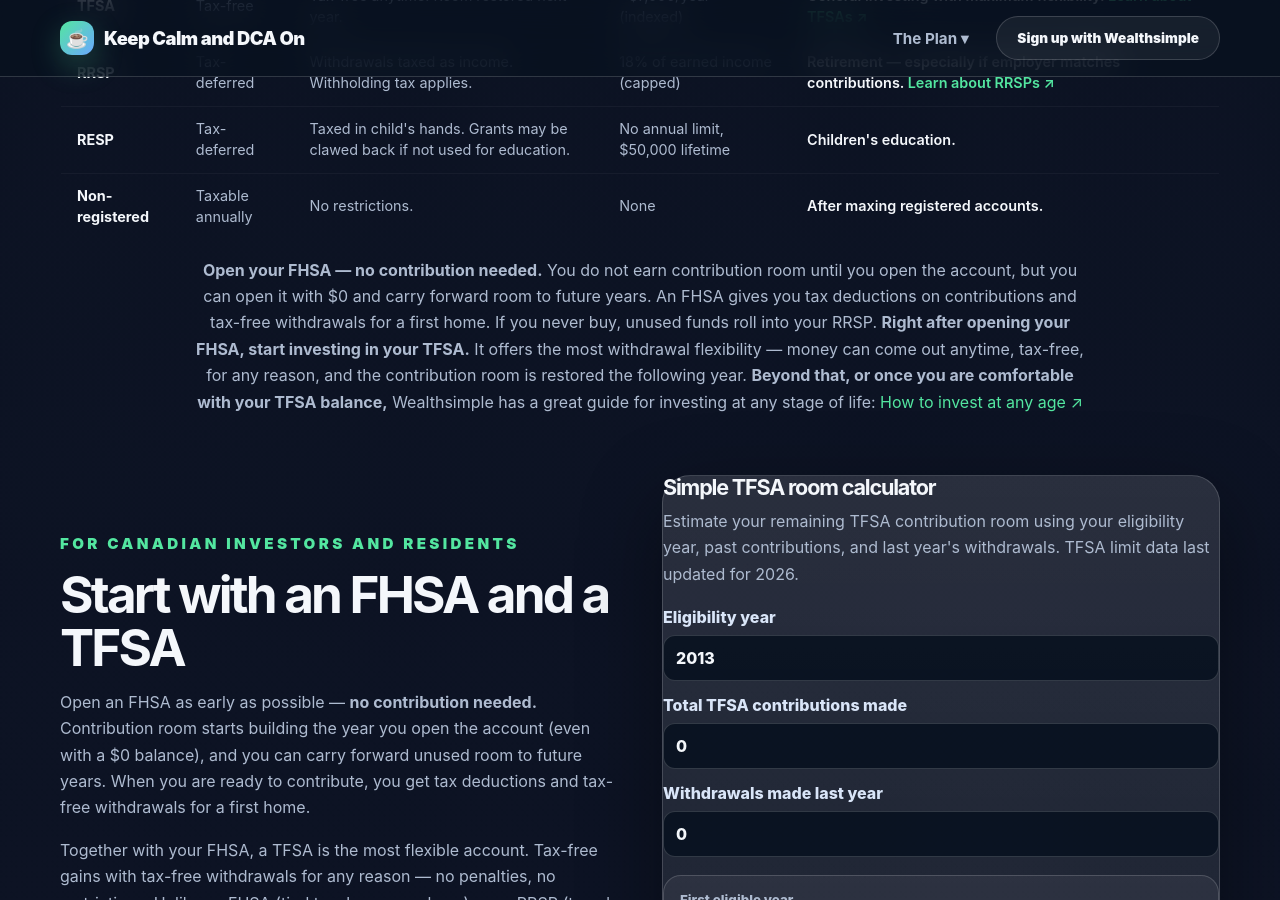
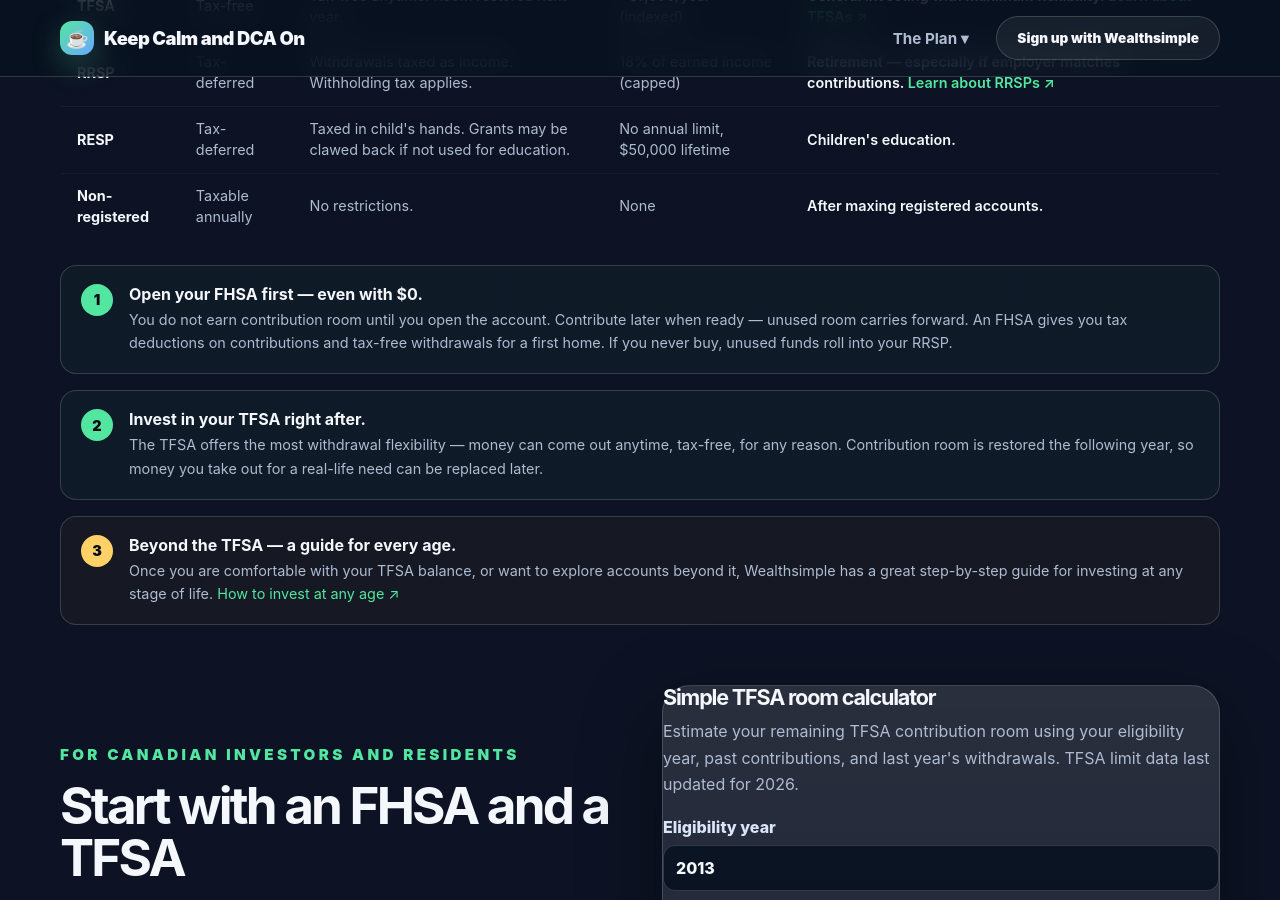
Before and after one commit to thestamp/dcathedip, a Jekyll site: the page built from index.html, in a window 1280 px wide and 900 px high, scrolled down 8007 px. Built offline with Jekyll 4.4.1, drawn with Linux system fonts in a browser that asks for light colours.

Commit message:
Break account priority paragraph into 3 scannable step panels
1. Open FHSA first (even /usr/bin/bash)
2. Invest in TFSA right after (most flexibility)
3. Beyond TFSA → Wealthsimple age guide

Numbered circles + tinted cards, green for steps 1-2,
gold for step 3. Much easier to scan than the old wall of text.

```diff
--- a/index.html
+++ b/index.html
@@ -387,7 +387,29 @@
           </tbody>
         </table>
       </div>
-      <p class="calculator-note center-note" style="margin-top:16px"><strong>Open your FHSA — no contribution needed.</strong> You do not earn contribution room until you open the account, but you can open it with $0 and carry forward room to future years. An FHSA gives you tax deductions on contributions and tax-free withdrawals for a first home. If you never buy, unused funds roll into your RRSP. <strong>Right after opening your FHSA, start investing in your TFSA.</strong> It offers the most withdrawal flexibility — money can come out anytime, tax-free, for any reason, and the contribution room is restored the following year. <strong>Beyond that, or once you are comfortable with your TFSA balance,</strong> Wealthsimple has a great guide for investing at any stage of life: <a href="https://www.wealthsimple.com/en-ca/learn/how-to-invest-any-age#how_to_invest_in_your_30s_and_early_40s" target="_blank" rel="nofollow noopener" style="color:var(--green);">How to invest at any age ↗</a></p>
+      <div class="account-priority-steps" style="margin-top:24px; display:grid; gap:16px;">
+        <div style="display:flex; gap:16px; align-items:flex-start; padding:18px 20px; border:1px solid var(--border); border-radius:16px; background:rgba(83,230,160,0.04);">
+          <span style="flex-shrink:0; width:32px; height:32px; display:flex; align-items:center; justify-content:center; background:var(--green); color:#0a0a14; border-radius:50%; font-weight:900; font-size:0.9rem;">1</span>
+          <div>
+            <strong style="font-size:1rem;">Open your FHSA first — even with $0.</strong>
+            <p style="margin:4px 0 0; font-size:0.9rem; color:var(--muted);">You do not earn contribution room until you open the account. Contribute later when ready — unused room carries forward. An FHSA gives you tax deductions on contributions and tax-free withdrawals for a first home. If you never buy, unused funds roll into your RRSP.</p>
+          </div>
+        </div>
+        <div style="display:flex; gap:16px; align-items:flex-start; padding:18px 20px; border:1px solid var(--border); border-radius:16px; background:rgba(83,230,160,0.04);">
+          <span style="flex-shrink:0; width:32px; height:32px; display:flex; align-items:center; justify-content:center; background:var(--green); color:#0a0a14; border-radius:50%; font-weight:900; font-size:0.9rem;">2</span>
+          <div>
+            <strong style="font-size:1rem;">Invest in your TFSA right after.</strong>
+            <p style="margin:4px 0 0; font-size:0.9rem; color:var(--muted);">The TFSA offers the most withdrawal flexibility — money can come out anytime, tax-free, for any reason. Contribution room is restored the following year, so money you take out for a real-life need can be replaced later.</p>
+          </div>
+        </div>
+        <div style="display:flex; gap:16px; align-items:flex-start; padding:18px 20px; border:1px solid var(--border); border-radius:16px; background:rgba(245,179,66,0.04);">
+          <span style="flex-shrink:0; width:32px; height:32px; display:flex; align-items:center; justify-content:center; background:var(--gold); color:#0a0a14; border-radius:50%; font-weight:900; font-size:0.9rem;">3</span>
+          <div>
+            <strong style="font-size:1rem;">Beyond the TFSA — a guide for every age.</strong>
+            <p style="margin:4px 0 0; font-size:0.9rem; color:var(--muted);">Once you are comfortable with your TFSA balance, or want to explore accounts beyond it, Wealthsimple has a great step-by-step guide for investing at any stage of life. <a href="https://www.wealthsimple.com/en-ca/learn/how-to-invest-any-age#how_to_invest_in_your_30s_and_early_40s" target="_blank" rel="nofollow noopener" style="color:var(--green);">How to invest at any age ↗</a></p>
+          </div>
+        </div>
+      </div>
 
       <!-- TFSA section -->
       <div class="tfsa-subsection split" style="margin-top:60px">
```
